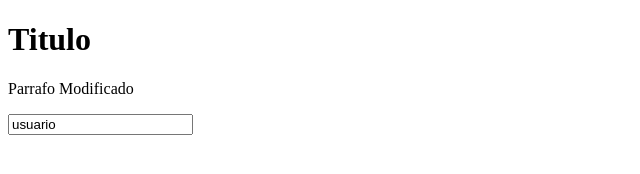
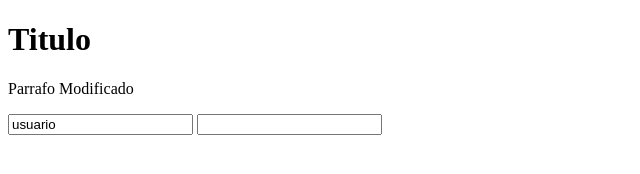
Before and after one commit to fernando1o2o3/hello-world-git, a plain HTML site: page index.html in a window 1280 px wide. Shown: the whole page, without its empty margins (0-640 px from the left). Drawn offline with Linux system fonts and the light colour scheme.

Commit message:
se modifico

```diff
--- a/index.html
+++ b/index.html
@@ -11,6 +11,7 @@
     <p>Parrafo Modificado</p>
     <form action="#" method="GET">
         <input type="text" value="usuario">
+        <input type="text" name="clave" id="clave">
     </form>
 </body>
 </html>
```
